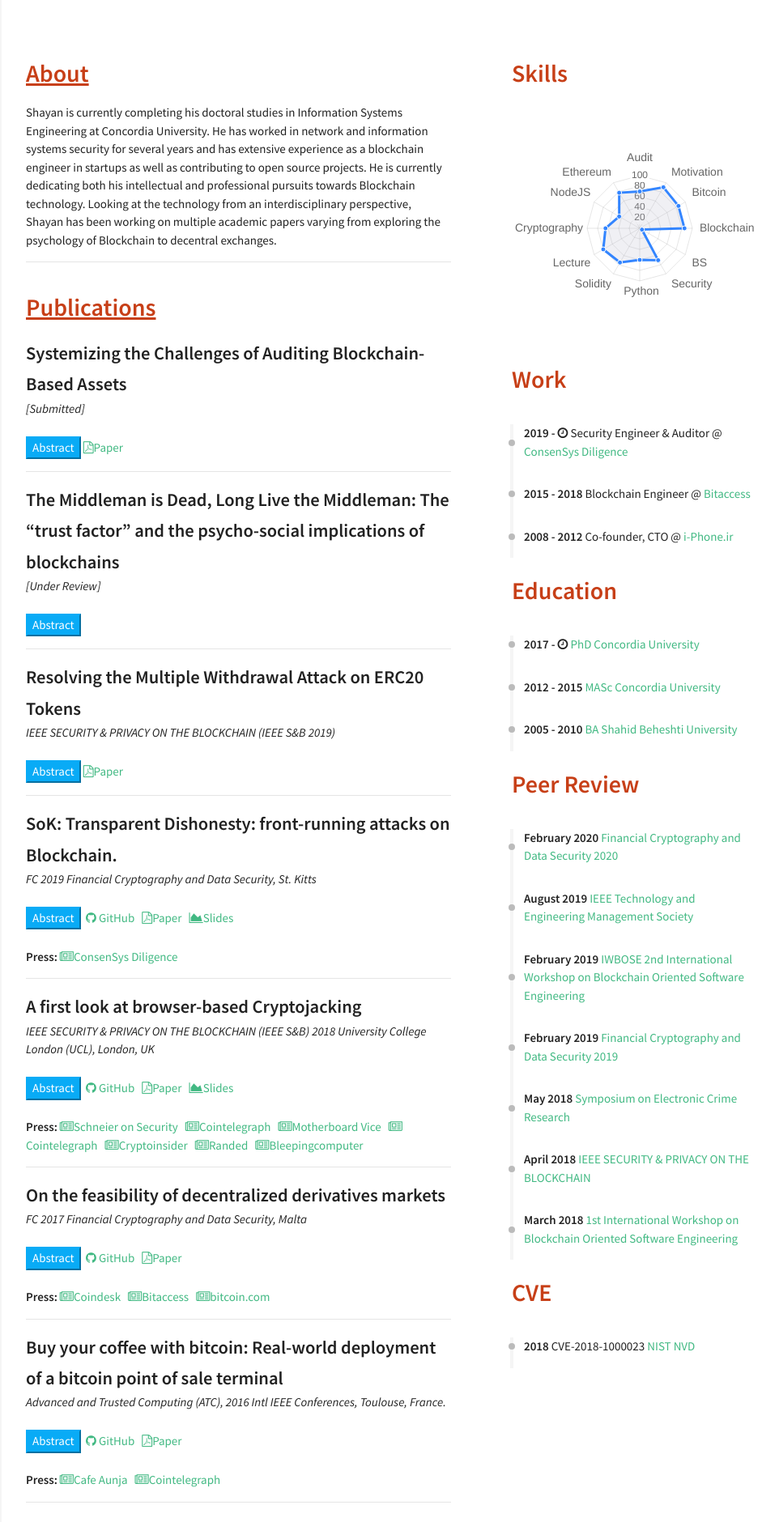
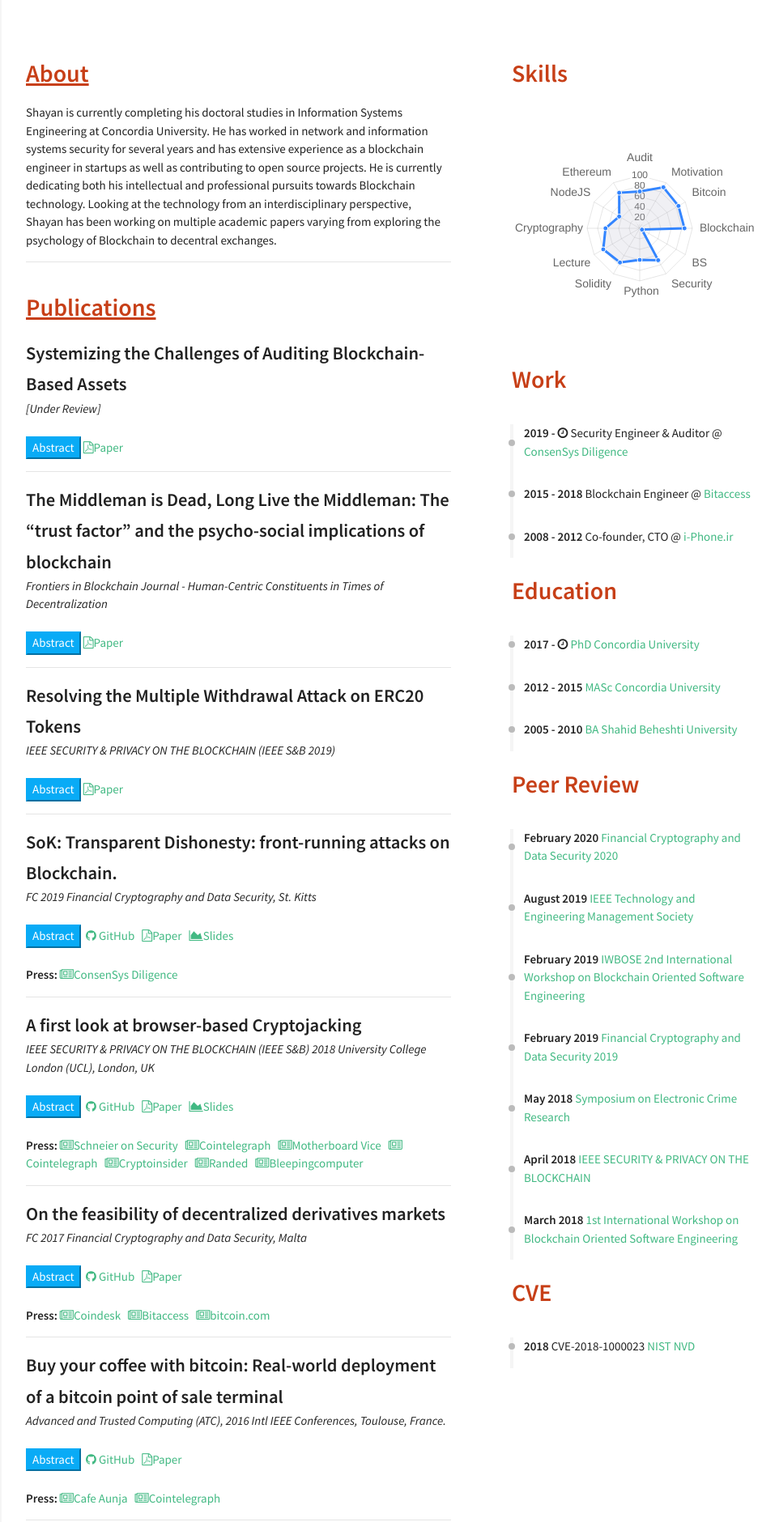
Before and after one commit to shayanb/shayan.es, a Jekyll site: the page built from index.html, in a window 1280 px wide. Shown: the top 1880 px of the page at 81% size, without its empty margins (318-1280 px from the left). Built offline with Jekyll 4.4.1, drawn with Linux system fonts in a browser that asks for light colours; nearby versions of some CDN libraries.

Commit message:
Update Frontier details

```diff
--- a/_data/index/publications.yml
+++ b/_data/index/publications.yml
@@ -1,23 +1,15 @@
 - name: "Systemizing the Challenges of Auditing Blockchain-Based Assets"
   descr: Firms transacting using blockchain-based assets and liabilities have begun to enter capital markets in search for funding. Historically, firms have been able to raise substantial funding without an audited financial statement, however we project that in the future, audits will become a common requirement given increased competition among firms, increased scrutiny from regulators, past instances of fraud, and firms seeking an IPO. At the time of writing, accounting firms are hesitant to accept mandates from companies that hold a significant amount of cryptoassets primarily because the blockchain market introduces novel, technically sophisticated, and risky propositions that auditors are unequipped to handle. Through interviews with senior accounting professionals and structured brainstorming meetings with a multidisciplinary team of accountants and blockchain experts, we critically analyze the purported roadblocks to auditing blockchain firms and map them to traditional auditing practices, demonstrating that providing an audit opinion is challenging but not insurmountable.
-  paper: https://www.researchgate.net/publication/332448674_Systemizing_the_Challenges_of_Auditing_Blockchain-Based_Assets
-  year: 2019
-  published: "[Submitted]"
-
-- name: 'The Middleman is Dead, Long Live the Middleman: The “trust factor” and the psycho-social implications of blockchains'
-  descr: "Blockchain is widely regarded as a breakthrough innovation that may have a profound impact on the economy and society, of a
-magnitude comparable to the effects of the introduction of the Internet itself. In essence, a blockchain is a decentralized
-peer-to-peer network with no central authority figure, which adds information to the distributed database by collectively
-validating the accuracy of data. Since each node of the network participates in the review and confirmation of the new
-information before being accepted, the need for a trustworthy intermediary is eliminated. However, as trust plays an essential
-role in affecting decisions when transacting with one another, it is important to understand which implications the decentralized
-nature of blockchain may have on individuals' sense of trust. In this contribution, we argue that the adoption of blockchain is not
-only a technological, but foremostly a psychological challenge, which crucially depends on the possibility of creating a trust
-management approach that matches the underlying distributed communication system. We first describe the decentralization
-technologies and possibilities they hold for the near future. Next, we discuss the psycho-social implications of the introduction of
-decentralized processes of trust, examining some potential scenarios, and outline a research agenda."
+  paper: https://papers.ssrn.com/sol3/papers.cfm?abstract_id=3359985
   year: 2019
   published: "[Under Review]"
+
+- name: 'The Middleman is Dead, Long Live the Middleman: The “trust factor” and the psycho-social implications of blockchain'
+  descr: "Blockchain is widely regarded as a breakthrough innovation that may have a profound impact on the economy and society, of a magnitude comparable to the effects of the introduction of the Internet itself. In essence, a blockchain is a decentralized peer-to-peer network with no central authority figure, which adds information to the distributed database by collectively validating the accuracy of data. Since each node of the network participates in the review and confirmation of the new information before being accepted, the need for a trustworthy intermediary is eliminated. However, as trust plays an essential role in affecting decisions when transacting with one another, it is important to understand which implications the decentralized nature of blockchain may have on individuals' sense of trust. In this contribution, we argue that the adoption of blockchain is not only a technological, but foremostly a psychological challenge, which crucially depends on the possibility of creating a trust management approach that matches the underlying distributed communication system. We first describe the decentralization technologies and possibilities they hold for the near future. Next, we discuss the psycho-social implications of the introduction of decentralized processes of trust, examining some potential scenarios, and outline a research agenda."
+  year: 2019
+  published: "Frontiers in Blockchain Journal - Human-Centric Constituents in Times of Decentralization"
+  paper: https://www.frontiersin.org/articles/10.3389/fbloc.2019.00020/abstract
+
 
 - name: "Resolving the Multiple Withdrawal Attack on ERC20 Tokens"
   descr: Custom tokens are an integral component of decentralized applications (dapps) deployed on Ethereum and other blockchain platforms. For Ethereum, the ERC20 standard is a widely used token interface and is interoperable with many existing dapps, user interface platforms, and popular web applications (e.g., exchange services). An ERC20 security issue, known as the "multiple withdrawal attack", was raised on GitHub and has been open since November 2016. The issue concerns ERC20's defined method approve() which was envisioned as a way for token holders to give permission for other users and dapps to withdraw a capped number of tokens. The security issue arises when a token holder wants to adjust the amount of approved tokens from N to M (this could be an increase or decrease). If malicious, a user or dapp who is approved for N tokens can front-run the adjustment transaction to first withdraw N tokens, then allow the approval to be confirmed, and withdraw an additional M tokens. In this paper, we evaluate 10 proposed mitigations for this issues and find that no solution is fully satisfactory. We then propose 2 new solutions that mitigate the attack, one of which fully fulfills constraints of the standard, and the second one shows a general limitation in addressing this issue from ERC20's approve method.
```
